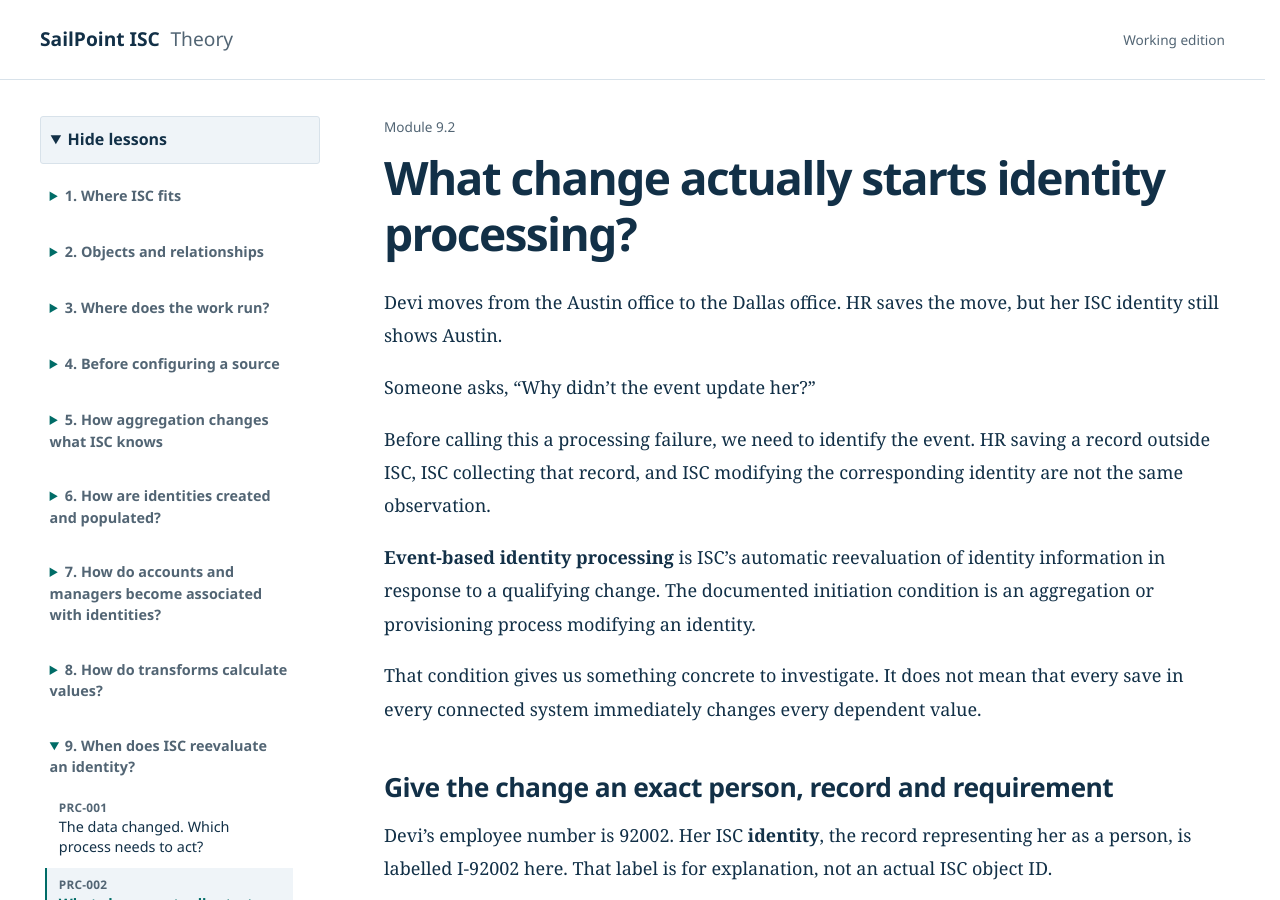
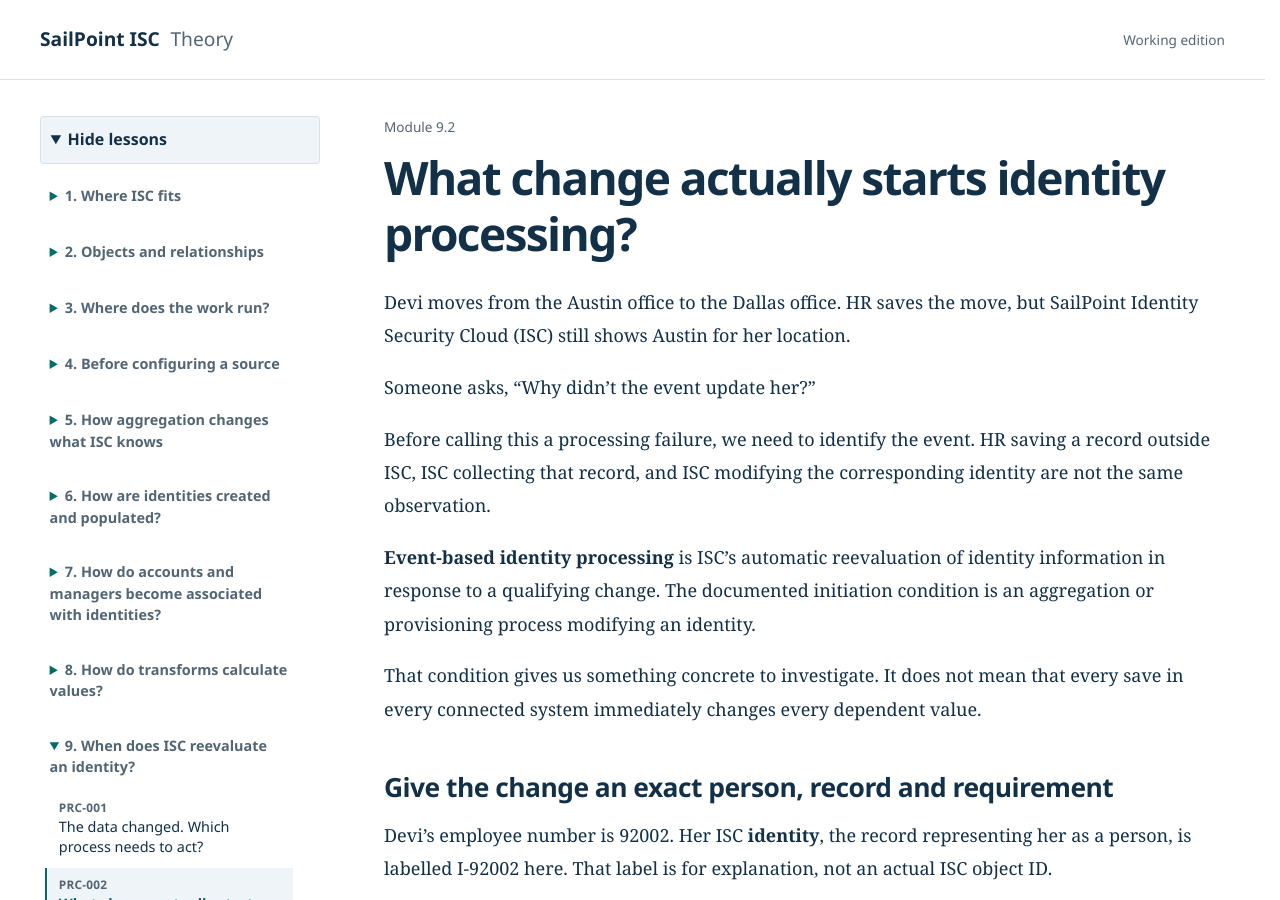
Before and after one commit to TedxHarry/ISC_Theory_Learning, a Jekyll site: the page built from lessons/PRC-002_Event_Based_Identity_Processing_and_Its_Triggers.md, in a window 1280 px wide and 900 px high. Built offline with Jekyll 4.4.1, drawn with Linux system fonts in a browser that asks for light colours; our own code applies the rules of GitHub Pages for plain Markdown files.

Commit message:
Clarify ISC name at first use in PRC-002

```diff
--- a/lessons/PRC-002_Event_Based_Identity_Processing_and_Its_Triggers.md
+++ b/lessons/PRC-002_Event_Based_Identity_Processing_and_Its_Triggers.md
@@ -1,6 +1,6 @@
 # What change actually starts identity processing?
 
-Devi moves from the Austin office to the Dallas office. HR saves the move, but her ISC identity still shows Austin.
+Devi moves from the Austin office to the Dallas office. HR saves the move, but SailPoint Identity Security Cloud (ISC) still shows Austin for her location.
 
 Someone asks, “Why didn't the event update her?”
 
```
